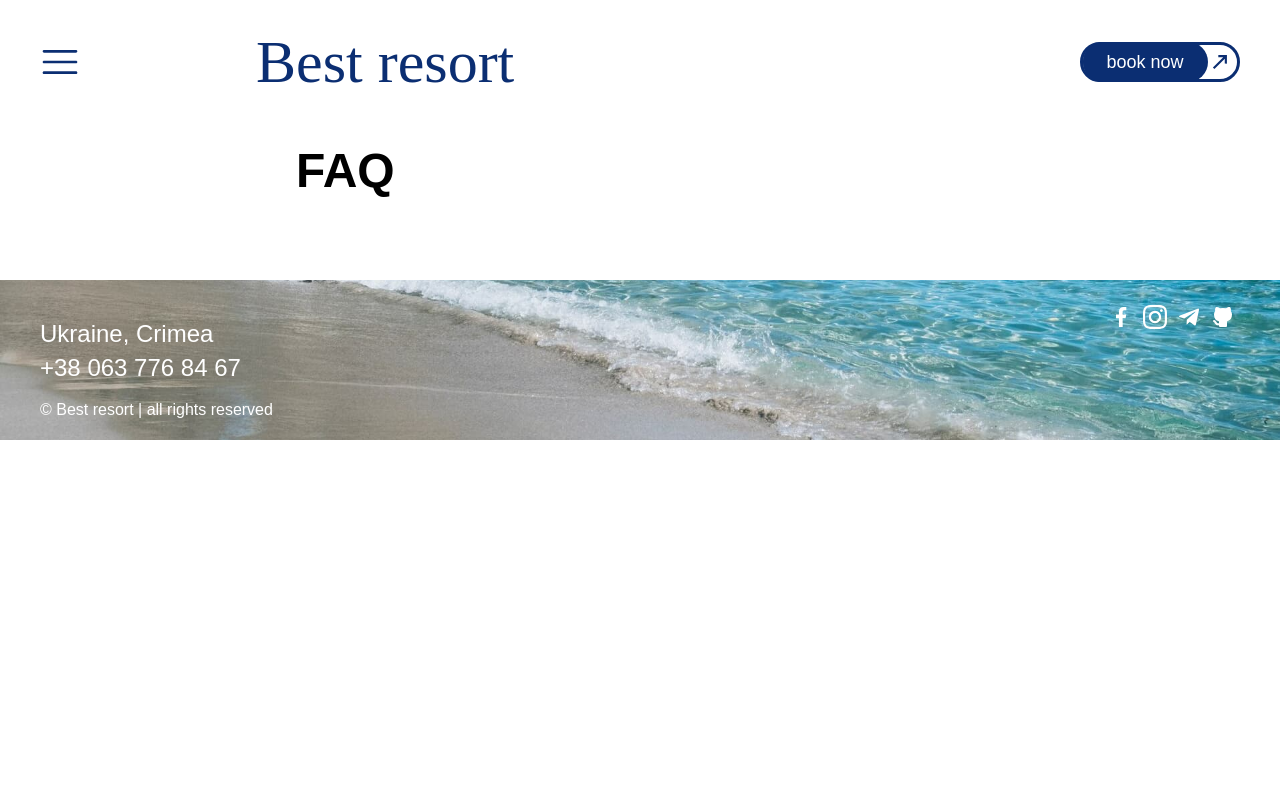
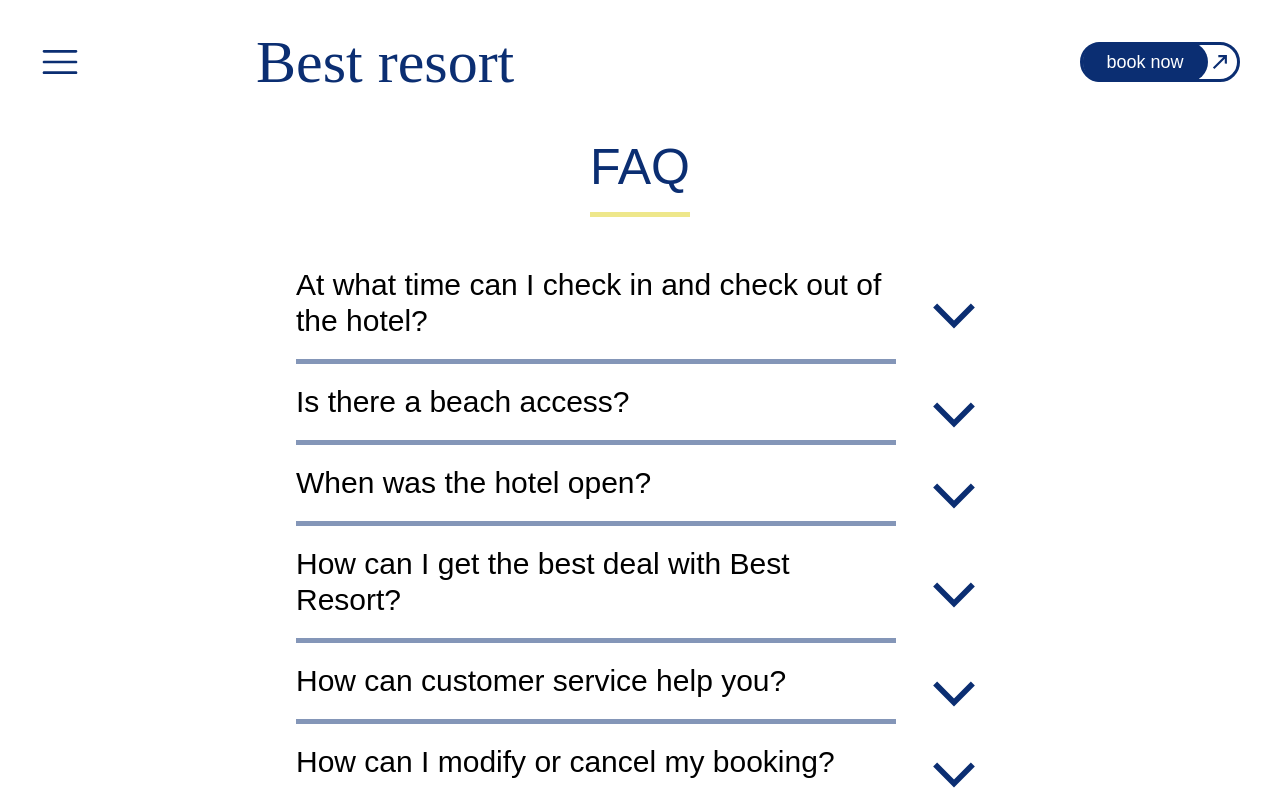
Before and after one commit to AnnaTopchii/best-resort, a React (Create React App) app: page /best-resort/faq in a window 1280 px wide. Shown: the top 800 px of the page. Built offline with nearby package versions, Linux system fonts and the light colour scheme; a web font is replaced by a local one.

Commit message:
ADD: faq page

```diff
--- a/src/components/BurgerMenu/BurgerMenu.module.css
+++ b/src/components/BurgerMenu/BurgerMenu.module.css
@@ -50,6 +50,8 @@
   z-index: 999;
   width: 100%;
   height: calc(100% - 40px);
+  max-height: 95vh;
+  overflow-y: auto;
 
   @media screen and (min-width: 768px) {
     margin: 40px 40px;
--- /dev/null
+++ b/src/components/Faq/Faq.jsx
@@ -0,0 +1,43 @@
+import React, { useState } from "react";
+
+import css from "./Faq.module.css";
+import faq from "../../json/faq.json";
+import { IoChevronDownSharp, IoChevronUpSharp } from "react-icons/io5";
+
+export default function Faq() {
+  const [selectedQuestionId, setSelectedQuestionId] = useState(null);
+
+  const handleQuestionClick = (id) => {
+    if (selectedQuestionId === id) {
+      setSelectedQuestionId(null);
+    } else {
+      setSelectedQuestionId(id);
+    }
+  };
+
+  return (
+    <ul className={css.container}>
+      {faq.map((item) => (
+        <li key={item.id}>
+          <div className={css.item}>
+            <p className={css.question}>{item.question}</p>
+            <button
+              className={css.btn}
+              onClick={() => handleQuestionClick(item.id)}
+            >
+              {selectedQuestionId === item.id ? (
+                <IoChevronUpSharp className={css.icon} />
+              ) : (
+                <IoChevronDownSharp className={css.icon} />
+              )}
+            </button>
+          </div>
+
+          {selectedQuestionId === item.id && (
+            <p className={css.answer}>{item.answer}</p>
+          )}
+        </li>
+      ))}
+    </ul>
+  );
+}
--- /dev/null
+++ b/src/components/Faq/Faq.module.css
@@ -0,0 +1,91 @@
+.container {
+  display: flex;
+  flex-direction: column;
+  gap: 10px;
+
+  @media screen and (min-width: 768px) {
+    gap: 20px;
+  }
+
+  @media screen and (min-width: 1440px) {
+    gap: 40px;
+  }
+}
+
+.item {
+  display: flex;
+  justify-content: space-between;
+  align-items: center;
+}
+
+.question {
+  font-size: 20px;
+  width: 260px;
+  padding-bottom: 10px;
+  border-bottom: 3px solid var(--blue-color-50);
+
+  @media screen and (min-width: 768px) {
+    font-size: 30px;
+    width: 600px;
+    padding-bottom: 20px;
+    border-bottom: 5px solid var(--blue-color-50);
+  }
+
+  @media screen and (min-width: 1440px) {
+    font-size: 36px;
+    width: 1170px;
+    padding-bottom: 40px;
+  }
+
+  @media screen and (min-width: 1920px) {
+    font-size: 50px;
+    width: 1600px;
+  }
+}
+
+.btn {
+  width: 40px;
+  height: 40px;
+  padding: 0;
+  border: none;
+  background-color: transparent;
+
+  @media screen and (min-width: 768px) {
+    width: 60px;
+    height: 60px;
+  }
+}
+
+.icon {
+  width: 40px;
+  height: 40px;
+  color: var(--blue-color);
+
+  @media screen and (min-width: 768px) {
+    width: 60px;
+    height: 60px;
+  }
+}
+
+.answer {
+  margin-top: 10px;
+  font-size: 14px;
+  width: 260px;
+
+  @media screen and (min-width: 768px) {
+    margin-top: 20px;
+    font-size: 24px;
+    width: 600px;
+  }
+
+  @media screen and (min-width: 1440px) {
+    margin-top: 40px;
+    font-size: 24px;
+    width: 1170px;
+  }
+
+  @media screen and (min-width: 1920px) {
+    font-size: 30px;
+    width: 1600px;
+  }
+}
--- a/src/components/ModalBookNow/ModalBookNow.module.css
+++ b/src/components/ModalBookNow/ModalBookNow.module.css
@@ -48,6 +48,8 @@
   padding: 0 10px 24px;
   z-index: 101;
   width: 320px;
+  max-height: 95vh;
+  overflow-y: auto;
 
   @media screen and (min-width: 768px) {
     padding: 0 35px 40px;
--- a/src/pages/FaqPage.jsx
+++ b/src/pages/FaqPage.jsx
@@ -1,6 +1,8 @@
 import React, { useEffect } from "react";
 
 import css from "../styles/general.module.css";
+import Title from "../components/Title/Title";
+import Faq from "../components/Faq/Faq";
 
 export default function FaqPage() {
   useEffect(() => {
@@ -9,7 +11,8 @@ export default function FaqPage() {
 
   return (
     <div className={css.container}>
-      <h1 className={css.title}>FAQ</h1>
+      <Title>FAQ</Title>
+      <Faq />
     </div>
   );
 }
--- a/src/pages/WeddingsPage.jsx
+++ b/src/pages/WeddingsPage.jsx
@@ -1,6 +1,8 @@
 import React, { useEffect } from "react";
 
 import css from "../styles/general.module.css";
+import Title from "../components/Title/Title";
+import Subtitle from "../components/Title/Subtitle";
 
 export default function WeddingsPage() {
   useEffect(() => {
@@ -9,7 +11,8 @@ export default function WeddingsPage() {
 
   return (
     <div className={css.container}>
-      <h1 className={css.title}>Weddings Page</h1>
+      <Title>Weddings</Title>
+      <Subtitle>Sorry, this page is in development</Subtitle>
     </div>
   );
 }
```
